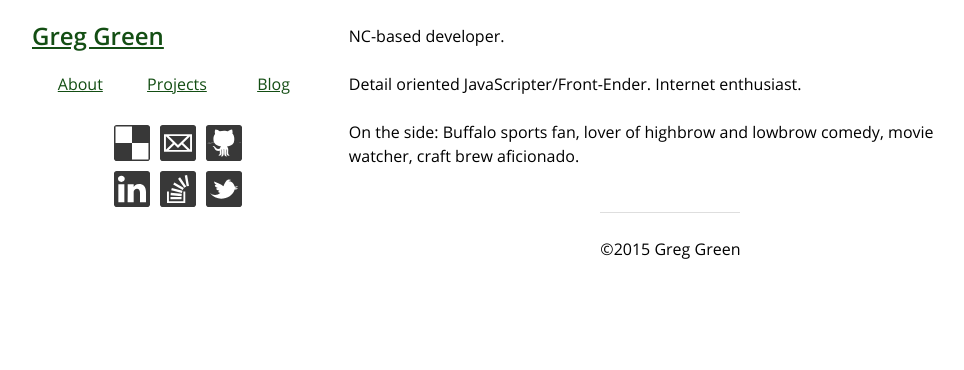
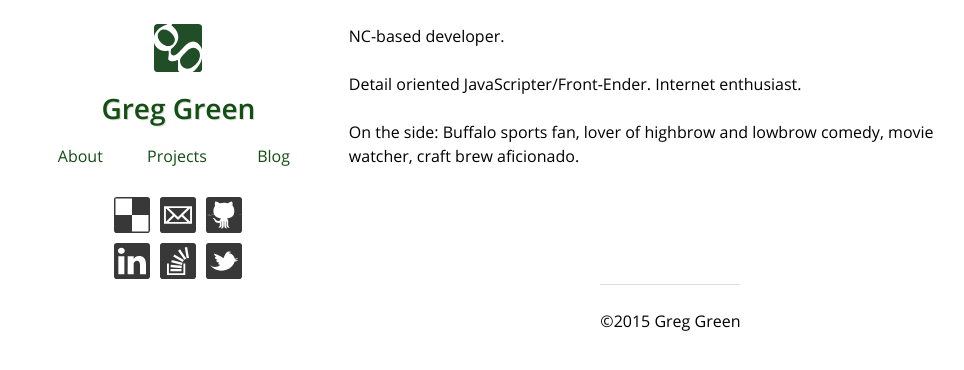
Before and after one commit to greg5green/greg5green.github.io, a Jekyll site: the page built from index.md, in a window 1280 px wide. Shown: the top 370 px of the page, without its empty margins (128-1092 px from the left). Built offline with Jekyll 4.4.1, drawn with Linux system fonts in a browser that asks for light colours.

Commit message:
Add styling for sidebar

```diff
--- a/_sass/components/_sidebar.scss
+++ b/_sass/components/_sidebar.scss
@@ -8,3 +8,17 @@
 .site-nav {
     flex: 1 100%;
 }
+
+.logo {
+    background: url(/assets/images/logo.min.svg) 50% 0% no-repeat;
+    font-size: 2.8rem;
+    line-height: 7.2rem;
+    margin-bottom: 0;
+    padding-top: 4.8rem;
+    text-align: center;
+    text-shadow: 1px 1px rgba(red(darken(#fff, 30%)), green(darken(#fff, 30%)), blue(darken(#fff, 30%)), .5);
+
+    a {
+        text-decoration: none;
+    }
+}
--- a/_sass/components/_site-nav.scss
+++ b/_sass/components/_site-nav.scss
@@ -9,4 +9,12 @@
 .site-nav__item {
     flex-basis: 33%;
     text-align: center;
+
+    &--active {
+        font-weight: 600;
+    }
+
+    a {
+        text-decoration: none;
+    }
 }
```
Also changed, not shown: Gemfile.lock.
